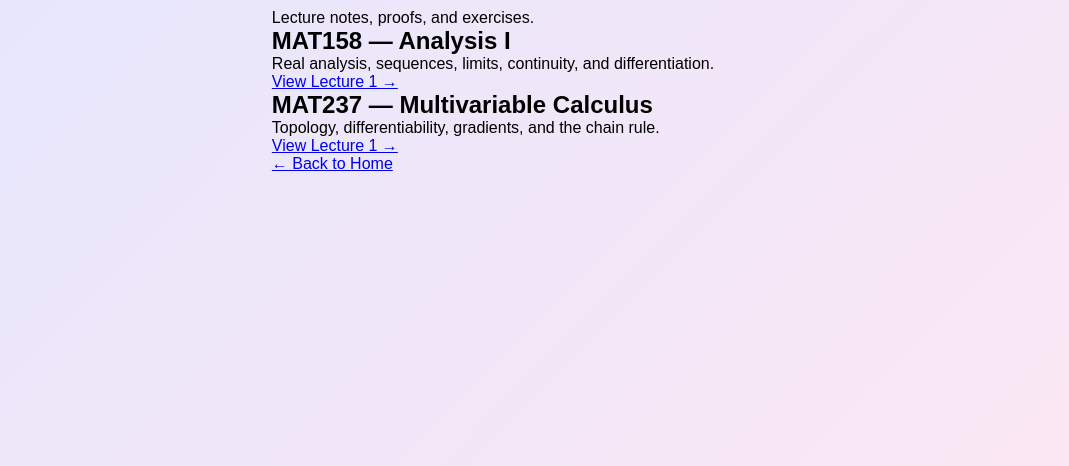
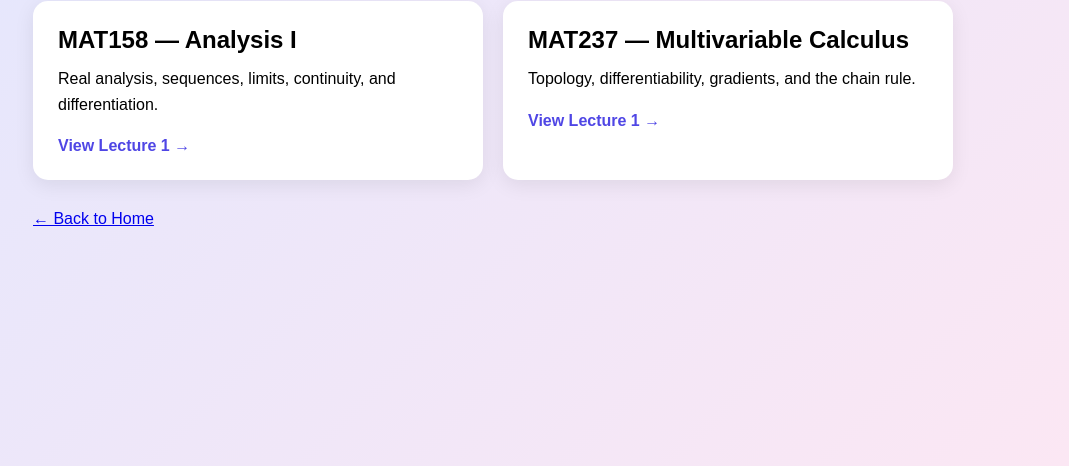
Before and after one commit to luannemhy-pixel/luannemhy-pixel.github.io, a plain HTML site: page note.html in a window 1280 px wide. Shown: the part 334-800 px from the top of the page, without its empty margins (147-1216 px from the left). Drawn offline with Linux system fonts and the light colour scheme.

Commit message:
Add styles for notes page and course grid
Added styles for notes page and course grid layout.

```diff
--- a/style.css
+++ b/style.css
@@ -59,3 +59,45 @@ h1 {
   background: #4338ca;
   transform: translateY(-2px);
 }
+
+
+.notes-page {
+  width: 100%;
+  max-width: 1000px;
+  padding: 40px;
+}
+
+.notes-page h1 {
+  margin-bottom: 15px;
+}
+
+.course-grid {
+  display: grid;
+  grid-template-columns: repeat(
+    auto-fit, minmax(260px, 1fr)
+  );
+  gap: 20px;
+  margin: 30px 0;
+}
+
+.course-card {
+  background: white;
+  padding: 25px;
+  border-radius: 15px;
+  box-shadow: 0 5px 20px rgba(0,0,0,0.08);
+}
+
+.course-card h2 {
+  margin-bottom: 12px;
+}
+
+.course-card p {
+  line-height: 1.6;
+  margin-bottom: 20px;
+}
+
+.course-card a {
+  color: #4f46e5;
+  font-weight: bold;
+  text-decoration: none;
+}
```
